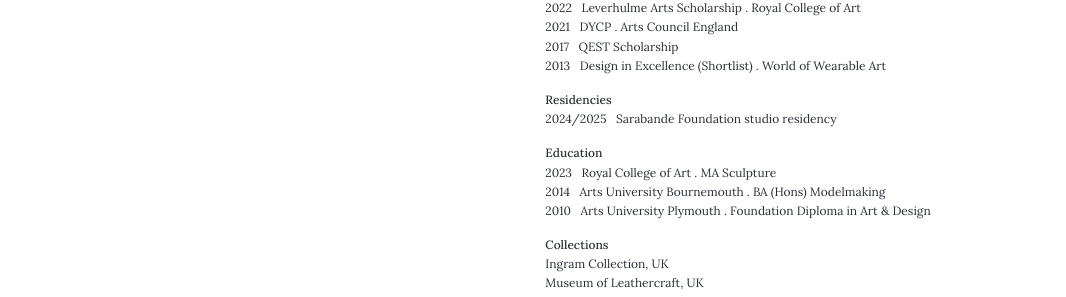
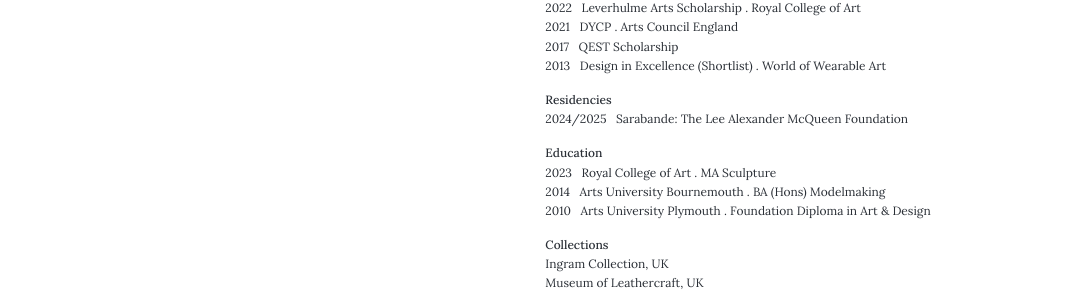
Before and after one commit to francespinnock/francespinnock.github.io, a Jekyll site: the page built from _pages/cv.md, in a window 1280 px wide and 1123 px high. Shown: the part 770-1067 px from the top of the window, without its empty margins (28-1094 px from the left). Built offline with Jekyll 4.4.1, drawn with Linux system fonts in a browser that asks for light colours; nearby versions of some CDN libraries; some web fonts are replaced.

Commit message:
Update cv.md

```diff
--- a/_pages/cv.md
+++ b/_pages/cv.md
@@ -48,7 +48,7 @@ Group presentation w/ Sarah Myerscough Gallery, London, UK
 2013&nbsp;&nbsp;&nbsp;Design in Excellence (Shortlist) . World of Wearable Art
 
 **Residencies**
-2024/2025&nbsp;&nbsp;&nbsp;Sarabande Foundation studio residency
+2024/2025&nbsp;&nbsp;&nbsp;Sarabande: The Lee Alexander McQueen Foundation
 
 **Education**
 2023&nbsp;&nbsp;&nbsp;Royal College of Art . MA Sculpture
```
